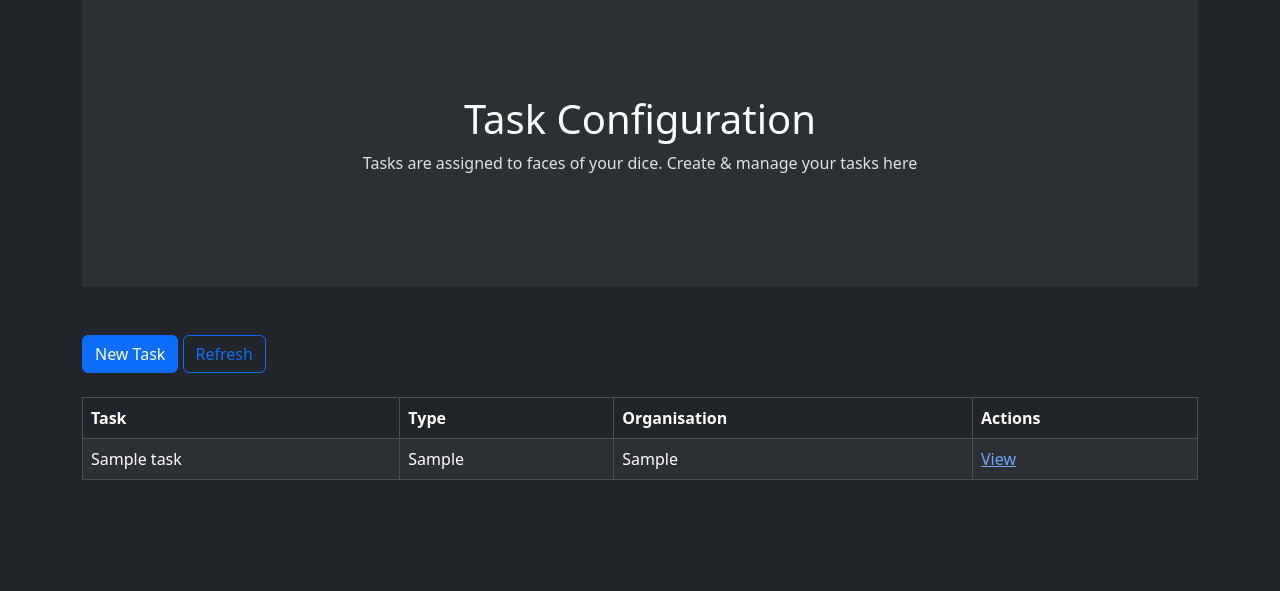
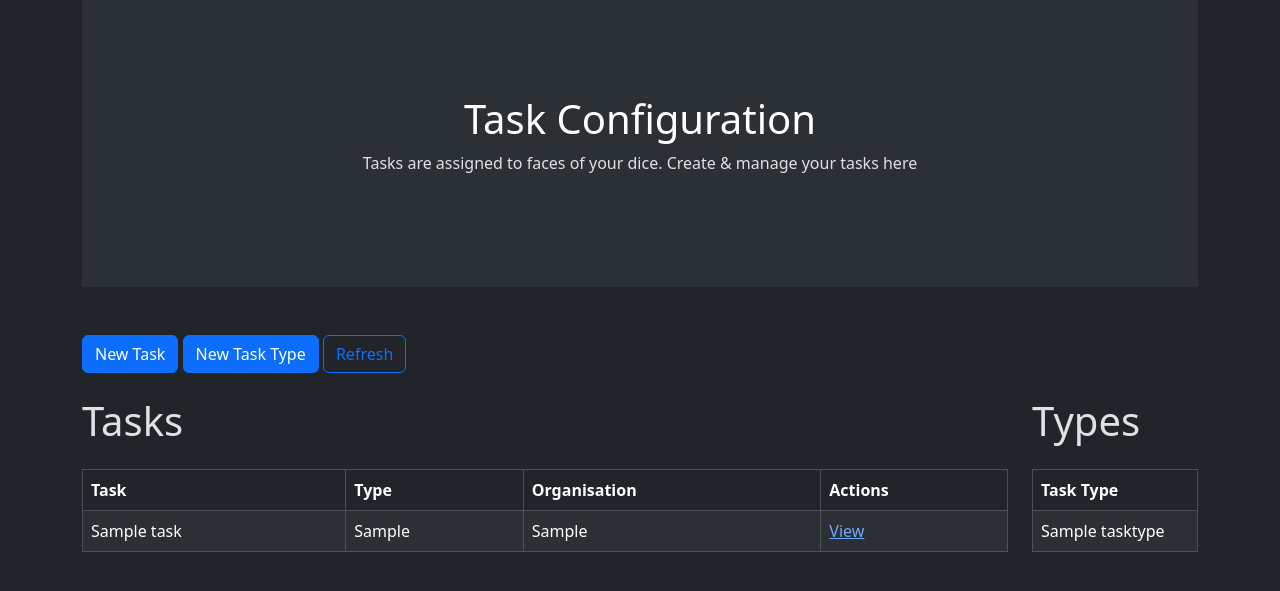
Before and after one commit to TheCallumInglis/TimerDice, a Flask app: page /tasks in a window 1280 px wide. Shown: the part 122-713 px from the top of the page. Run offline with Flask 3, Linux system fonts and the light colour scheme; tables that the repository leaves empty hold one stand-in row (values such as "Sample post"); some libraries are stand-ins or nearby versions.

Commit message:
Task Types

```diff
--- a/Server/web/main.py
+++ b/Server/web/main.py
@@ -44,7 +44,7 @@ def dice():
 
 @app.route('/tasks')
 def tasks():
-    return render_template('tasks.html', tasks=get_tasks())
+    return render_template('tasks.html', tasks=get_tasks(), tasktypes=get_tasktypes())
 
 @app.route('/api/dice', methods=['GET', 'POST'])
 @app.route('/api/dice/<dice_id>', methods=['GET'])
@@ -207,6 +207,30 @@ def api_tasktypes():
 
     return Response("Method Not Allowed", 405)
 
+@app.route('/api/tasktypes/add', methods=['POST'])
+def api_tasktypes_add():
+    if request.method == 'POST' and request.mimetype == 'multipart/form-data':
+        # TODO Error Handling
+        new_task_type = TaskType(request.form['addTaskTypeName'])
+
+        try:
+            with session_scope() as db:
+                # Check Task Type does not already exist
+                if db.query(TaskType).filter(TaskType.name == new_task_type.name).count() > 0:
+                    return Response('Duplicate Task Type', 409)
+
+                # Create New Task Type
+                db.add(new_task_type)
+                new_task_type:TaskType = db.query(TaskType).filter(TaskType.name == new_task_type.name).first()
+
+                return Response(new_task_type.to_json(), 200)
+
+        except Exception as exception:
+            print("Hit Exception: %r" % exception)
+            return Response('Server Error', 503)
+
+    return Response(405) # Not Allowed
+
 @app.route('/api/organisation', methods=['GET'])
 def api_organisation():
     if request.method == 'GET':
--- a/Server/web/models.py
+++ b/Server/web/models.py
@@ -55,6 +55,9 @@ class TaskType(Base, CustomSerializerMixin):
 
     tasktypeid = Column(Integer, primary_key=True)
     name = Column(String)
+
+    def __init__(self, name):
+        self.name = name
 
     def to_json(self):
         return json.dumps(self.to_dict(), default=lambda o: o.__dict__, sort_keys=True)
--- a/Server/web/static/script/timer.js
+++ b/Server/web/static/script/timer.js
@@ -223,36 +223,63 @@ const Timer = {
             Timer.lblAssignTaskToDiceFaceError.innerText = 'Failed to assign task... ' + error;
         }
     },
+    /** END DICE **/
 
     /** TASK **/
     setupTasksJS: () => {
         "use strict";
 
+        /** TASKS **/
         // Add Task Config
-        Timer.frmAddTask = document.getElementById('frmAddTask');
-        Timer.addTaskModal = new bootstrap.Modal(document.getElementById('addTaskModal'));
-        Timer.lblAddTaskError = document.getElementById('lblAddTaskError');
         Timer.btnAddNewTask = document.getElementById('btnAddNewTask');
         Timer.btnRefreshTaskTable = document.getElementById('btnRefreshTaskTable');
         Timer.taskTable = document.getElementById('taskTable');
 
+        // Add Task Modal
+        Timer.frmAddTask = document.getElementById('frmAddTask');
+        Timer.addTaskModal = new bootstrap.Modal(document.getElementById('addTaskModal'));
+        Timer.lblAddTaskError = document.getElementById('lblAddTaskError');
         Timer.optAddTaskType = document.getElementById('addTaskType');
         Timer.optAddTaskOrganisation = document.getElementById('addTaskOrganisation');
 
         Timer.frmAddTask.addEventListener("submit", (e) => {
             e.preventDefault();
-            Timer.addNewTask(); // TODO
-        });
-
-        Timer.btnRefreshTaskTable.addEventListener('click', (e) => {
-            e.preventDefault();
-            Timer.refreshTaskTable(); // TOOD
+            Timer.addNewTask();
         });
 
         Timer.btnAddNewTask.addEventListener('click', (e) => {
             e.preventDefault();
-            Timer.ResetNewTaskModal(); // TODO
+            Timer.ResetNewTaskModal();
             Timer.addTaskModal.show();
+        });
+
+        /** TASK TYPES **/
+        // Add Task Type Config
+        Timer.btnAddNewTaskType = document.getElementById('btnAddNewTaskType');
+        Timer.tasktypeTable = document.getElementById('tasktypeTable');
+
+        // Add Task Types Modal
+        Timer.frmAddTaskType = document.getElementById('frmAddTaskType');
+        Timer.addTaskTypeModal = new bootstrap.Modal(document.getElementById('addTaskTypeModal'));
+        Timer.lblAddTaskTypeError = document.getElementById('lblAddTaskTypeError');
+        Timer.txtAddTaskTypeNmae = document.getElementById('addTaskTypeName');
+
+        Timer.btnAddNewTaskType.addEventListener('click', (e) => {
+            e.preventDefault();
+            Timer.ResetNewTaskTypeModal();
+            Timer.addTaskTypeModal.show();
+        });
+
+        Timer.frmAddTaskType.addEventListener("submit", (e) => {
+            e.preventDefault();
+            Timer.addNewTaskType();
+        });
+
+        /** GENERIC **/
+        Timer.btnRefreshTaskTable.addEventListener('click', (e) => {
+            e.preventDefault();
+            Timer.refreshTaskTable();
+            Timer.refreshTaskTypesTable();
         });
     },
 
@@ -356,6 +383,63 @@ const Timer = {
             appendAlert('Failed to fetch tasks... ' + error.message, 'warning');
         }
     },
+
+    // Task Type
+    ResetNewTaskTypeModal: () => {
+        "use strict";
+        Timer.lblAddTaskTypeError.classList.add('hidden');
+        frmAddTaskType.elements.addTaskTypeName.value = '';
+    },
+
+    addNewTaskType: async () => {
+        "use strict";
+
+        Timer.lblAddTaskTypeError.classList.add('hidden');
+
+        try {
+            let response = await fetch(
+                "/api/tasktypes/add",
+                {
+                    method: 'POST',
+                    body: new FormData(document.querySelector('#frmAddTaskType')),
+                }
+            );
+
+            if (response.status != 200) {
+                throw 'Bad Response, got: ' + response.status + '. Error: ' + await response.text();
+            }
+
+            const result = await response.json();
+
+            Timer.refreshTaskTypesTable();
+            appendAlert('Task Type Added!', 'success', 2500);
+            Timer.addTaskTypeModal.hide();
+
+        } catch (error) {
+            Timer.lblAddTaskTypeError.classList.remove('hidden');
+            Timer.lblAddTaskTypeError.innerText = 'Failed to add task type... ' + error;
+        }
+    },
+
+    refreshTaskTypesTable: async () => {
+        "use strict";
+
+        try {
+            let response = await fetch("/api/tasktypes");
+            let result = await response.json();
+
+            Timer.tasktypeTable.innerHTML = "";
+            for (let tasktype in result['tasktypes']) {
+                Timer.tasktypeTable.innerHTML += `<tr>
+                    <td>${result['tasktypes'][tasktype]['name']}</td>
+                </tr>`;
+            }
+
+        } catch (error) {
+            appendAlert('Failed to fetch task types... ' + error.message, 'warning');
+        }
+    },
+    /** END TASK **/
 }
 
 const AddOptionToSelect = (el, text, value, selected = false, disabled = false) => {
--- a/Server/web/templates/tasks.html
+++ b/Server/web/templates/tasks.html
@@ -16,9 +16,10 @@
     <!-- TODO Task Types -->
 
 
-    <!-- TODO Action Buttons -->
+    <!-- Action Buttons -->
     <div class="d-grid gap-2 d-md-block mb-4">
         <button type="button" class="btn btn-primary" data-bs-toggle="modal" data-bs-target="#addTaskModal" id="btnAddNewTask">New Task</button>
+        <button type="button" class="btn btn-primary" data-bs-toggle="modal" data-bs-target="#addTaskTypeModal" id="btnAddNewTaskType">New Task Type</button>
         <button type="button" class="btn btn-outline-primary" id="btnRefreshTaskTable">Refresh</button>
     </div>
 
@@ -26,7 +27,11 @@
 
     <div class="b-example-divider"></div>
 
-    <!-- Tasks -->
+    <div class="row">
+
+        <div class="col-lg-10">
+            <h1>Tasks</h1>
+
             <table class="table table-striped table-bordered mt-4">
                 <thead>
                     <tr>
@@ -50,8 +55,33 @@
                     {% endfor %}
                 </tbody>
             </table>
+        </div>
 
-    <!-- TODO: New Task Modal -->
+        <div class="col-lg-2">
+            <h1>Types</h1>
+
+            <div class="b-example-divider"></div>
+
+            <table class="table table-striped table-bordered mt-4">
+                <thead>
+                    <tr>
+                        <th>Task Type</th>
+                    </tr>
+                </thead>
+                <tbody id="tasktypeTable">
+                    {% for tasktype in tasktypes %}
+                        <tr>
+                            <td>{{ tasktype['name'] }}</td>
+                        </tr>
+                    {% endfor %}
+                </tbody>
+            </table>
+        </div>
+
+    </div>
+
+
+    <!-- New Task Modal -->
     <div class="modal" id="addTaskModal" tabindex="-1">
         <div class="modal-dialog modal-dialog-centered">
             <div class="modal-content">
@@ -93,6 +123,32 @@
           </div>
     </div>
 
-    <!-- TODO: New Task Type Modal -->
+    <!-- New Task Type Modal -->
+    <div class="modal" id="addTaskTypeModal" tabindex="-1">
+        <div class="modal-dialog modal-dialog-centered">
+            <div class="modal-content">
+                <div class="modal-header">
+                    <h5 class="modal-title">Add New Task Type</h5>
+                    <button type="button" class="btn-close" data-bs-dismiss="modal" aria-label="Close"></button>
+                </div>
+
+                <form id="frmAddTaskType">
+                    <div class="modal-body">
+                        <div class="mb-3">
+                            <label for="addTaskTypeName" class="col-form-label">Task Type:</label>
+                            <input type="text" class="form-control" id="addTaskTypeName" name="addTaskTypeName" required placeholder="Generic Task">
+                        </div>
+
+                        <span id="lblAddTaskTypeError" class="error hidden">Error During Task Type Creation</span>
+                    </div>
+
+                    <div class="modal-footer">
+                        <button type="button" class="btn btn-secondary" data-bs-dismiss="modal">Cancel</button>
+                        <button type="submit" class="btn btn-primary">Add</button>
+                    </div>
+                </form>
+            </div>
+          </div>
+    </div>
 
 {% endblock %}
```
Lines whose indentation alone changed are shown as unchanged.
